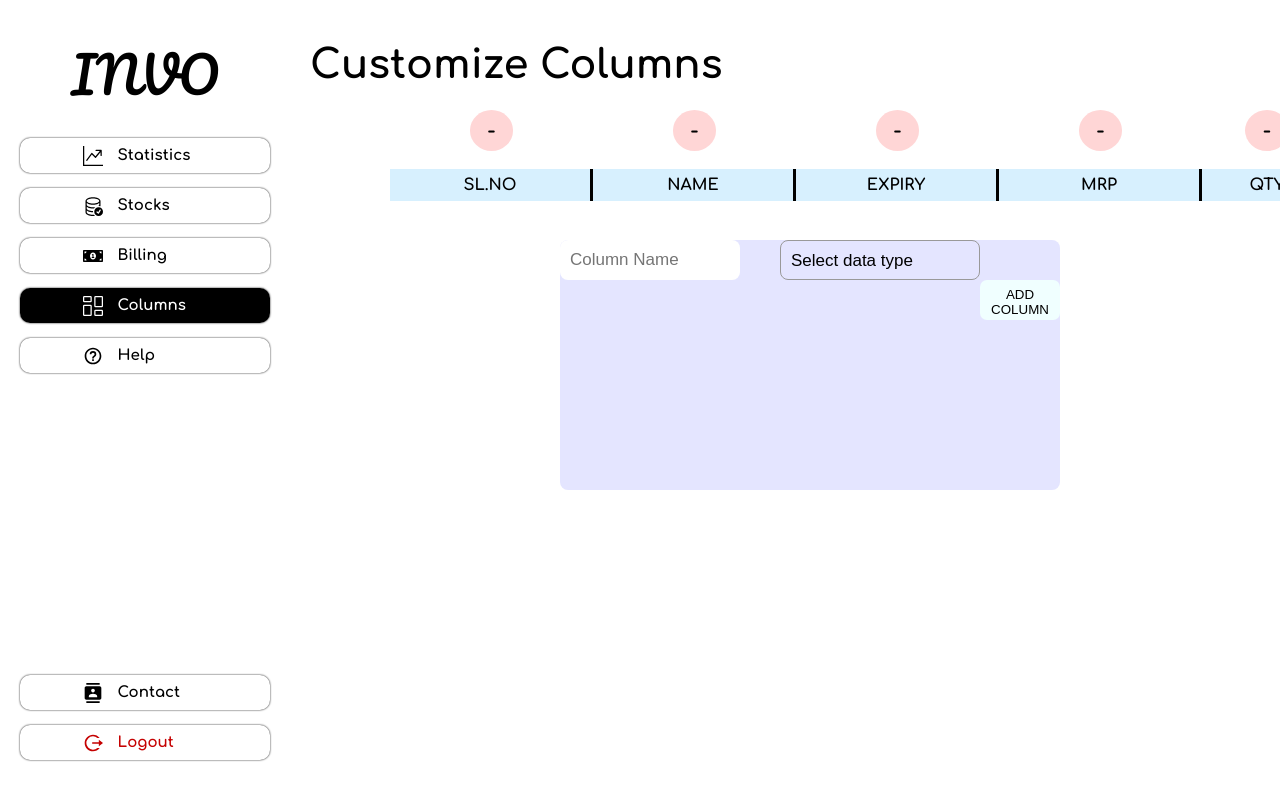
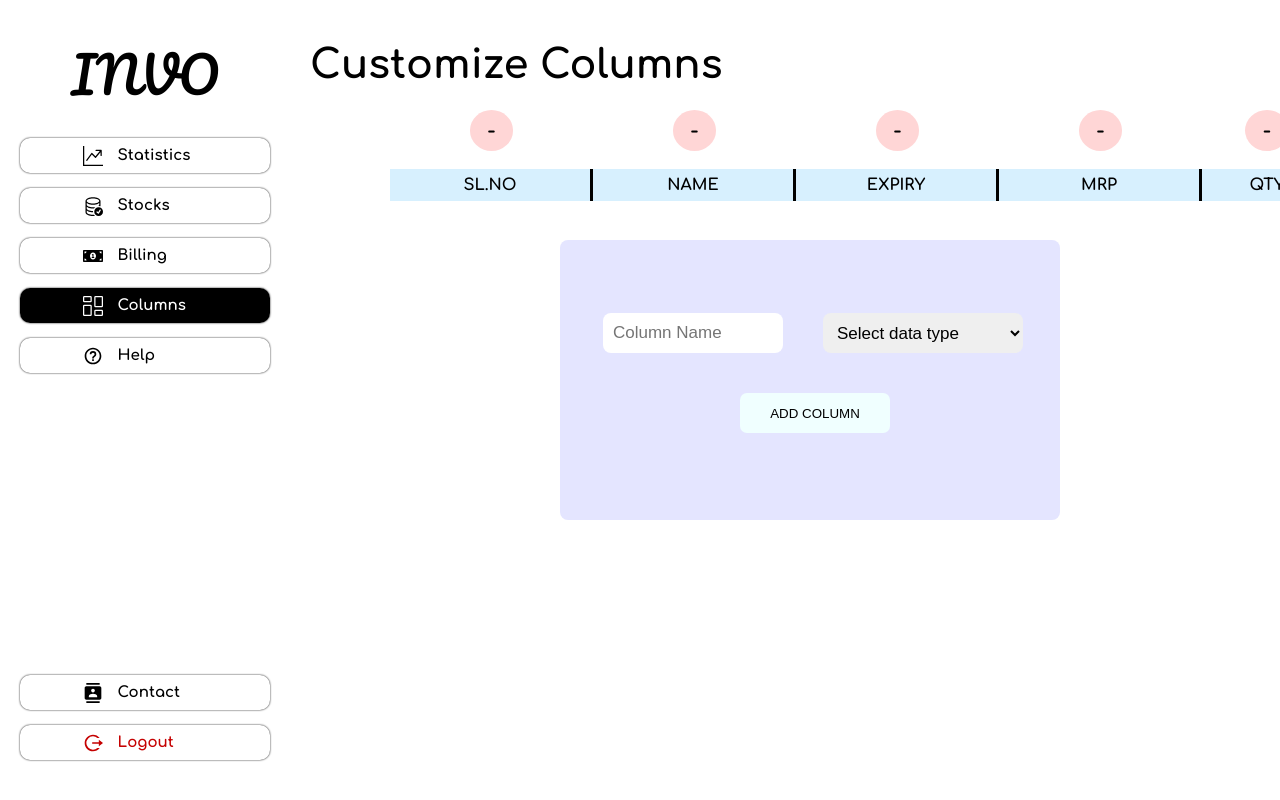
Before and after one commit to nikhitkumar00/Inventify, a React (Vite) app: page /column in a window 1280 px wide. Shown: the top 800 px of the page. Built offline with nearby package versions, Linux system fonts and the light colour scheme.

Commit message:
minor changes in column

```diff
--- a/src/Components/Column/Column.css
+++ b/src/Components/Column/Column.css
@@ -64,15 +64,19 @@
 }
 .table_Column {
   display: flex;
+  flex-direction: column;
   margin-left: 250px;
   border-radius: 8px;
   width: 500px;
   height: 250px;
   background-color: #e4e5ff;
+  padding-top: 30px;
 }
 .container_Column{
   display: flex;
   gap: 40px;
+  margin-top: 43px;
+  margin-left: 43px;
 }
 .btn_Column{
   background-color: azure;
@@ -83,6 +87,7 @@
   border-radius: 7px;
   margin-top: 40px;
   font-weight: 500;
+  margin-left: 180px;
 }
 .newColumn{
   width: 170px;
@@ -104,16 +109,15 @@
 
 }
 .opt_Column{
-  background-color: #e8d8ed;
+  background-color: #fdf8fd;
   font-size: 15px;
 }
-.dropdown_Column::after {
-  content: "";
+.opt1_Column{
+  background-color: #e6d9d9;
+  font-size: 15px;
 }
+
 .dropdown_Column select {
-  appearance: none;
-  background-color: transparent;
-  border: 1px solid #999;
   padding: 5px 30px 5px 10px;
   width: 200px;
 }
```
